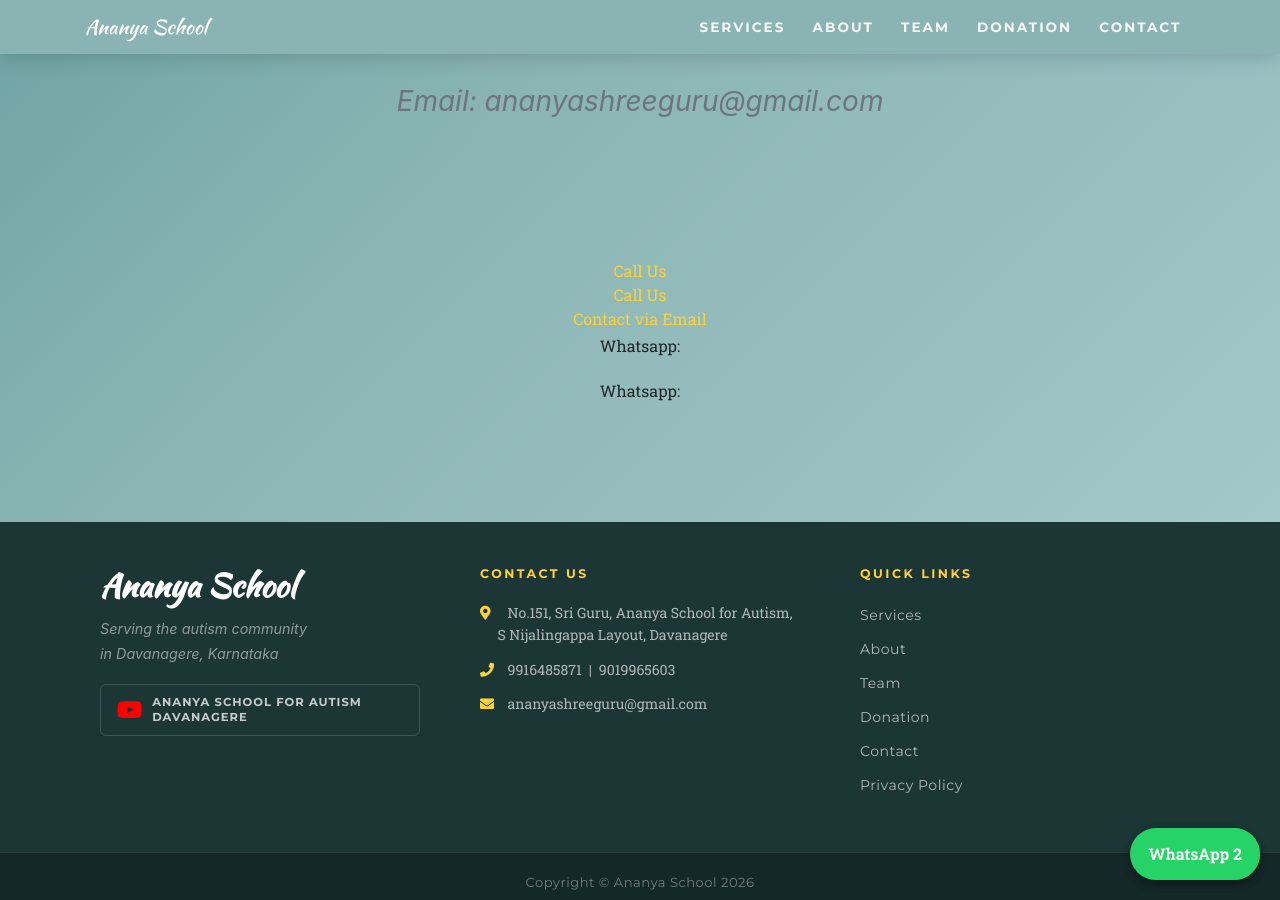
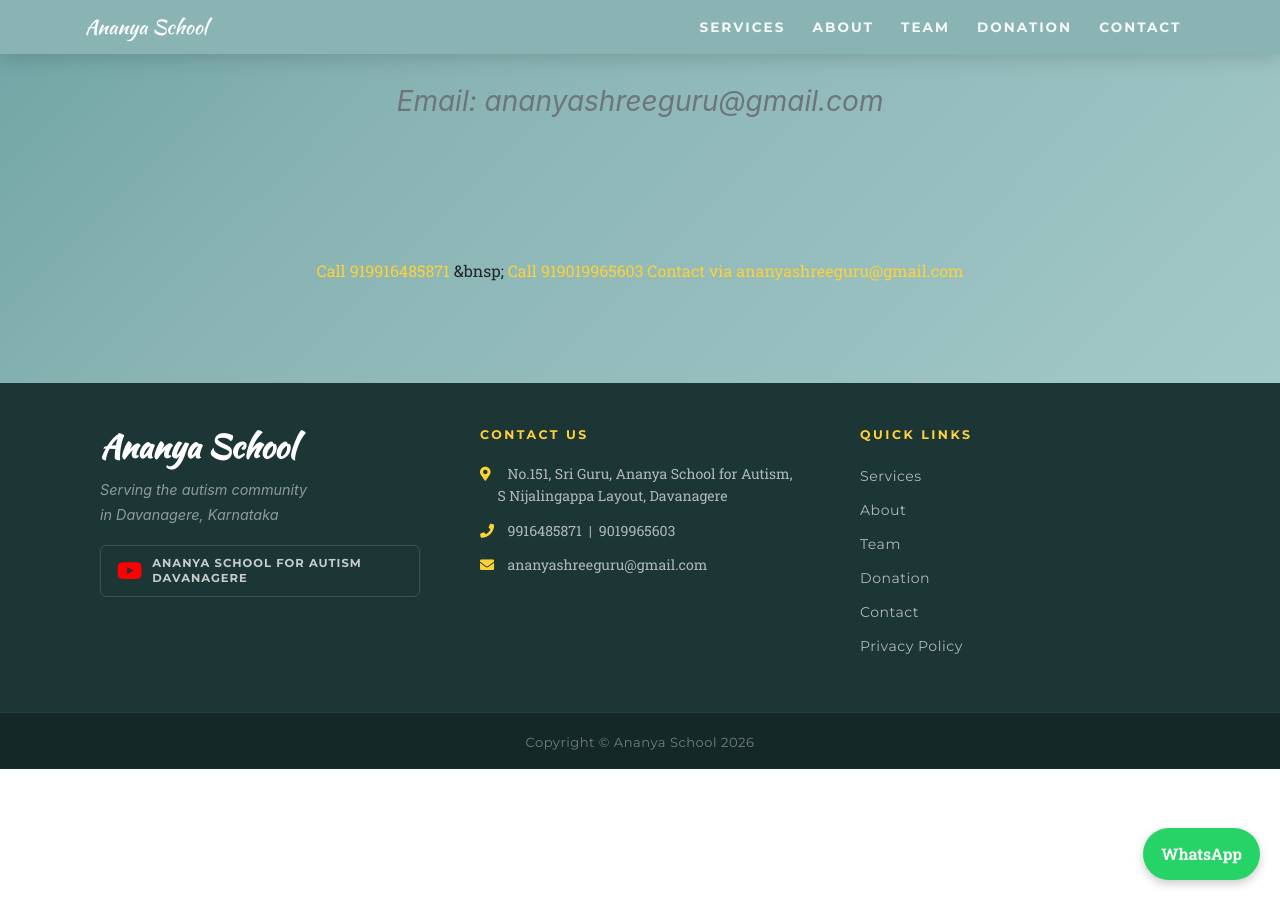
Before and after one commit to shreegurutrust22/ananyaschool, a Jekyll site: the page built from index.md, in a window 1280 px wide and 900 px high, scrolled down 5954 px. Built offline with Jekyll 4.4.1, drawn with Linux system fonts in a browser that asks for light colours; some web fonts are replaced.

Commit message:
Update contact.html

```diff
--- a/_includes/contact.html
+++ b/_includes/contact.html
@@ -33,11 +33,10 @@
         <h2 class="section-heading text-uppercase">
           {{ site.data.sitetext[site.locale].contact.title | markdownify | default: Contact Us }}</h2>
         <h3 class="section-subheading text-muted">{{ site.data.sitetext[site.locale].contact.text | default: "" }}</h3>
-        <a href="tel:+919916485871">Call Us</a></br>
-        <a href="tel:+919019965603">Call Us</a></br>
-        <a href="mailto:ananyashreeguru@gmail.com?subject=Donation Inquiry">Contact via Email</a>
-        <p>Whatsapp:</p><a href="https://wa.me/919916485871" class="floating-whatsapp" target="_blank">WhatsApp 1</a>
-        <p>Whatsapp:</p><a href="https://wa.me/919019965603" class="floating-whatsapp" target="_blank">WhatsApp 2</a>
+        <a href="tel:+919916485871">Call 919916485871</a>&nbsp;&bnsp;
+        <a href="tel:+919019965603">Call 919019965603 </a>
+        <a href="mailto:ananyashreeguru@gmail.com?subject=Donation Inquiry">Contact via ananyashreeguru@gmail.com</a>
+        <a href="https://wa.me/919916485871" class="floating-whatsapp" target="_blank">WhatsApp</a>
       </div>
     </div>
 <!--    <div class="row">-->
```
